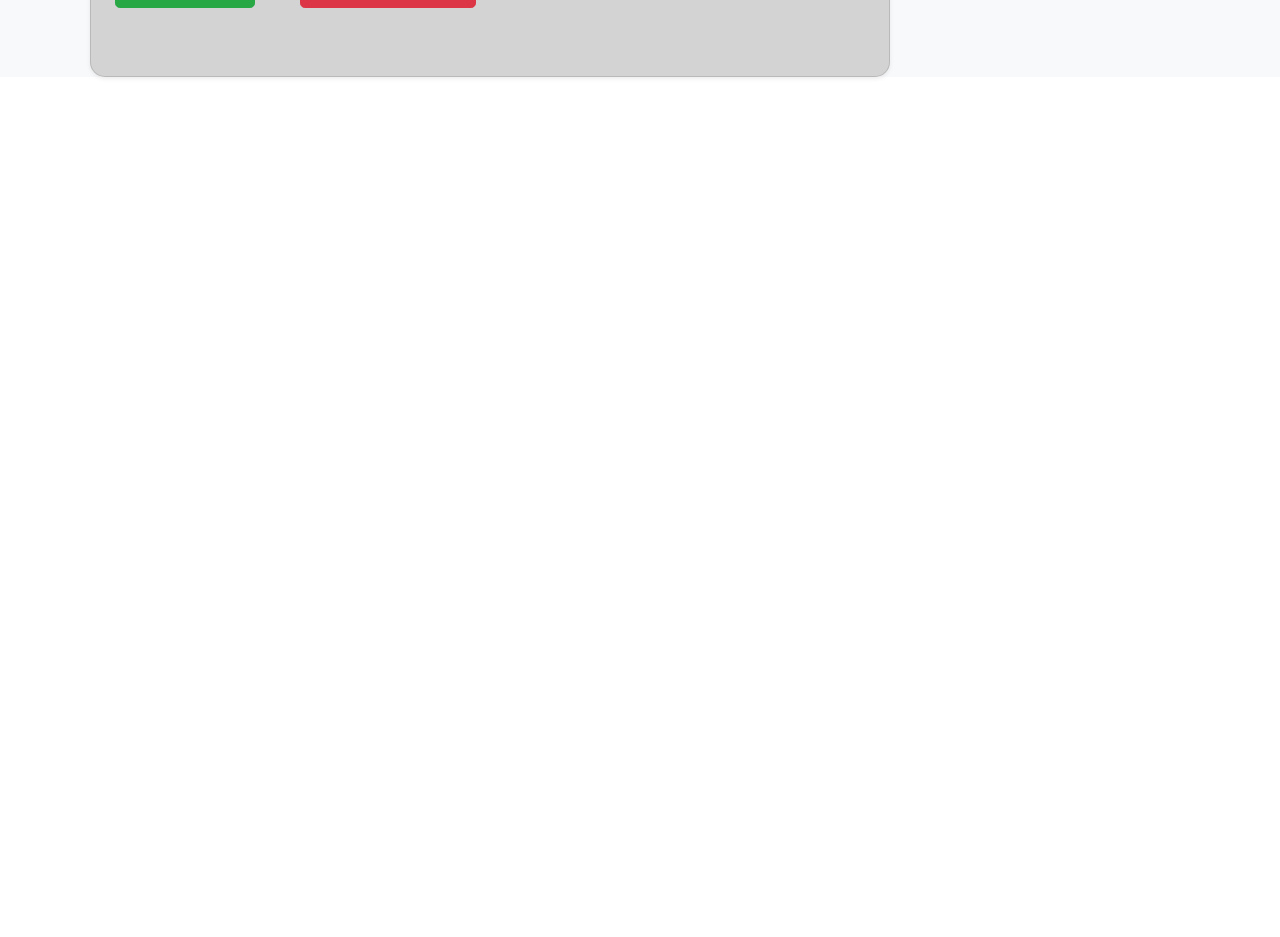
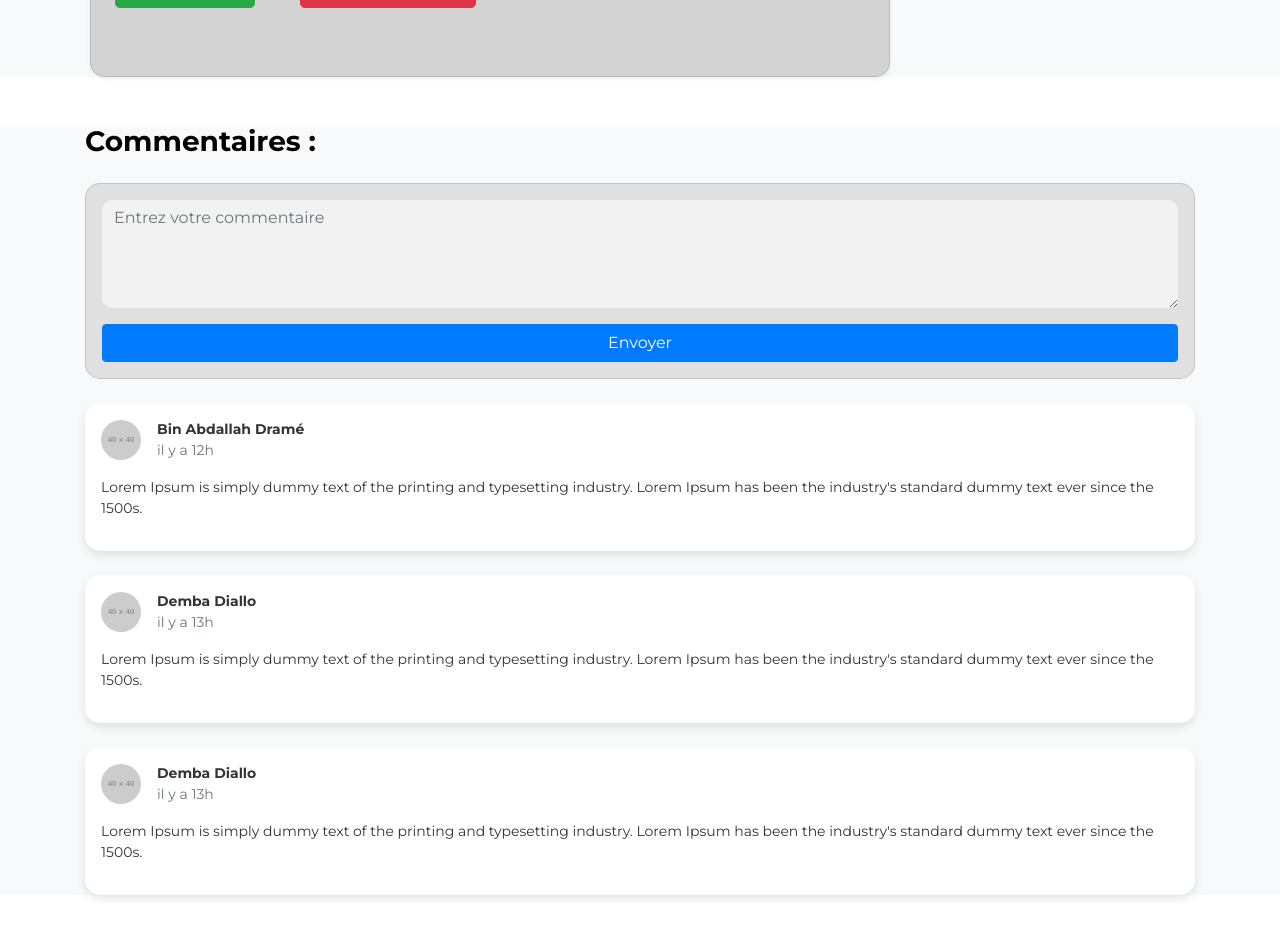
Before and after one commit to BounAbdallah/samagokhFront, an Angular app: page / in a window 1280 px wide. Shown: the part 2360-3297 px from the top of the page. Before the commit the page ends 2485 px from the top, so only its background shows below. Built offline with nearby package versions, Linux system fonts and the light colour scheme.

Commit message:
Ajout de commentaire

```diff
--- /dev/null
+++ b/src/app/Composants/Maire/commentaire/commentaire.component.css
@@ -0,0 +1,32 @@
+body {
+  font-family: "Montserrat", sans-serif;
+  background-color: #f8f9fa;
+}
+
+h3 {
+  color: #000;
+}
+
+textarea.form-control {
+  background-color: #f2f2f2;
+  border-radius: 10px;
+  border: none;
+  font-size: 16px;
+  color: #333;
+}
+
+.comment-card {
+  background-color: #ffffff;
+  border-radius: 15px;
+  box-shadow: 0 4px 8px rgba(0, 0, 0, 0.1);
+}
+
+.comment-card p {
+  font-size: 14px;
+  color: #333;
+}
+
+.comment-card img {
+  width: 40px;
+  height: 40px;
+}
--- /dev/null
+++ b/src/app/Composants/Maire/commentaire/commentaire.component.html
@@ -0,0 +1,57 @@
+<!DOCTYPE html>
+<html lang="fr">
+
+<head>
+    <meta charset="UTF-8">
+    <meta name="viewport" content="width=device-width, initial-scale=1.0">
+    <title>Commentaires</title>
+    <link rel="stylesheet" href="https://maxcdn.bootstrapcdn.com/bootstrap/4.5.2/css/bootstrap.min.css">
+
+</head>
+
+<body>
+    <div class="container my-5">
+        <h3 class="font-weight-bold">Commentaires :</h3>
+        <div class="card p-3 my-4" style="background-color: #e0e0e0; border-radius: 15px;">
+            <textarea class="form-control" rows="4" placeholder="Entrez votre commentaire"></textarea>
+            <button class="btn btn-primary mt-3" style="float: right;">Envoyer <i class="fas fa-paper-plane"></i></button>
+        </div>
+
+        <div class="comment-card mb-4 p-3">
+            <div class="d-flex align-items-center">
+                <img src="https://via.placeholder.com/40" alt="Profile Picture" class="rounded-circle mr-3">
+                <div>
+                    <p class="mb-0"><strong>Bin Abdallah Dramé</strong></p>
+                    <p class="text-muted mb-0">il y a 12h</p>
+                </div>
+            </div>
+            <p class="mt-3">Lorem Ipsum is simply dummy text of the printing and typesetting industry. Lorem Ipsum has been the industry's standard dummy text ever since the 1500s.</p>
+        </div>
+
+        <div class="comment-card mb-4 p-3">
+            <div class="d-flex align-items-center">
+                <img src="https://via.placeholder.com/40" alt="Profile Picture" class="rounded-circle mr-3">
+                <div>
+                    <p class="mb-0"><strong>Demba Diallo</strong></p>
+                    <p class="text-muted mb-0">il y a 13h</p>
+                </div>
+            </div>
+            <p class="mt-3">Lorem Ipsum is simply dummy text of the printing and typesetting industry. Lorem Ipsum has been the industry's standard dummy text ever since the 1500s.</p>
+        </div>
+
+        <div class="comment-card mb-4 p-3">
+            <div class="d-flex align-items-center">
+                <img src="https://via.placeholder.com/40" alt="Profile Picture" class="rounded-circle mr-3">
+                <div>
+                    <p class="mb-0"><strong>Demba Diallo</strong></p>
+                    <p class="text-muted mb-0">il y a 13h</p>
+                </div>
+            </div>
+            <p class="mt-3">Lorem Ipsum is simply dummy text of the printing and typesetting industry. Lorem Ipsum has been the industry's standard dummy text ever since the 1500s.</p>
+        </div>
+    </div>
+
+    <script src="https://kit.fontawesome.com/a076d05399.js"></script>
+</body>
+
+</html>
--- a/src/app/app.component.html
+++ b/src/app/app.component.html
@@ -13,3 +13,6 @@
 
 
 <app-details-projet></app-details-projet>
+
+
+<app-commentaire></app-commentaire>
--- a/src/app/app.component.ts
+++ b/src/app/app.component.ts
@@ -7,11 +7,12 @@ import { CardProjetComponent } from "./Composants/Maire/card-projet/card-projet.
 import { NotificationComponent } from "./Composants/Maire/notification/notification.component";
 import { BarDeRecherheComponent } from "./Composants/Maire/bar-de-recherhe/bar-de-recherhe.component";
 import { DetailsProjetComponent } from "./Composants/Maire/details-projet/details-projet.component";
+import { CommentaireComponent } from "./Composants/Maire/commentaire/commentaire.component";
 
 @Component({
   selector: 'app-root',
   standalone: true,
-  imports: [RouterOutlet, SideBarComponent, BanniereComponent, StatistiqueComponent, CardProjetComponent, NotificationComponent, BarDeRecherheComponent, DetailsProjetComponent],
+  imports: [RouterOutlet, SideBarComponent, BanniereComponent, StatistiqueComponent, CardProjetComponent, NotificationComponent, BarDeRecherheComponent, DetailsProjetComponent, CommentaireComponent],
   templateUrl: './app.component.html',
   styleUrl: './app.component.css'
 })
```
Also changed, not shown: src/app/Composants/Maire/commentaire/commentaire.component.ts (added, +12 -0 lines), 1 other file (tests, documents, lock files or other folders).
